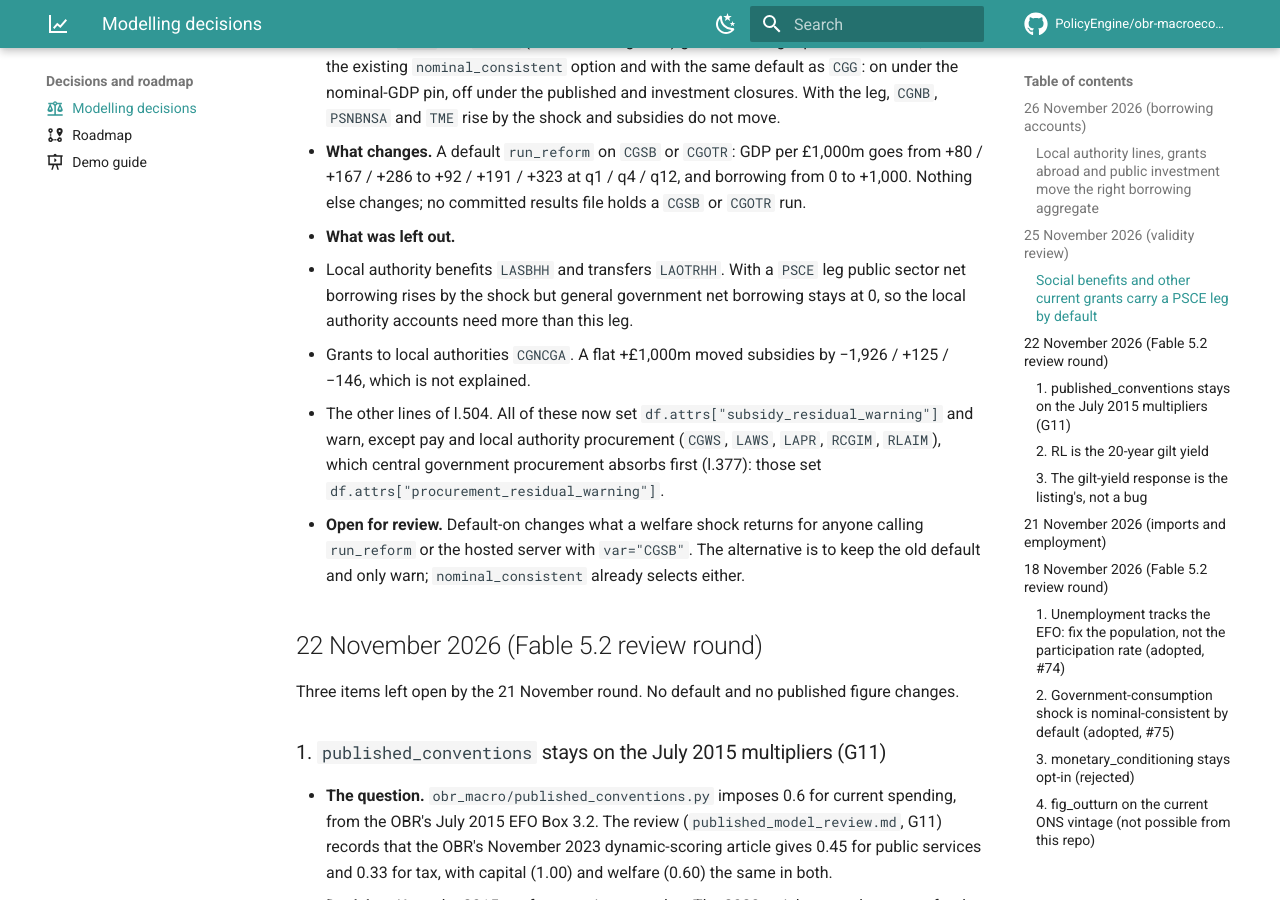
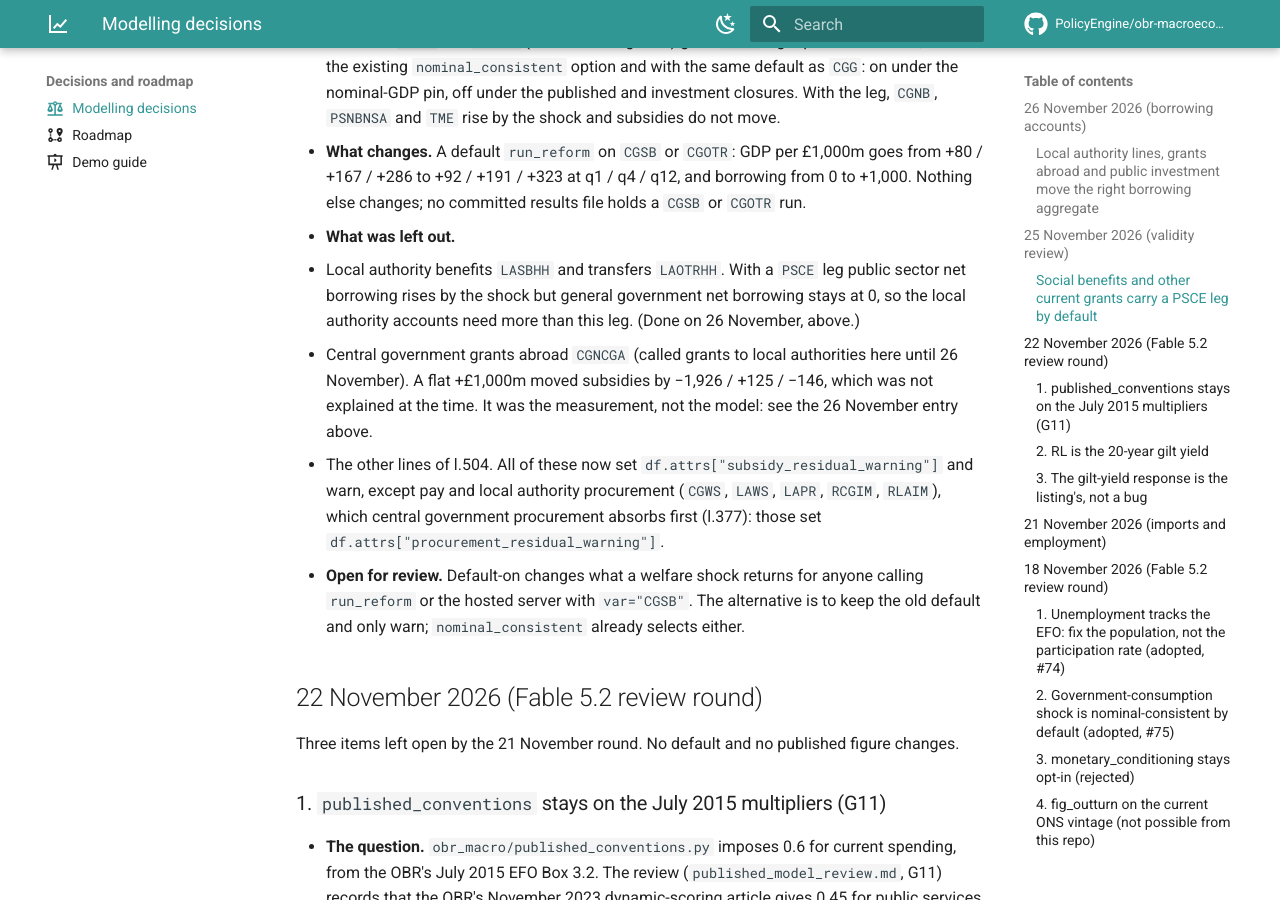
Before and after one commit to PolicyEngine/obr-macroeconomic-model, an MkDocs documentation site: the page built from docs/decisions.md, in a window 1280 px wide and 900 px high, scrolled down 2066 px. Built offline with MkDocs 1.6.1 and Material for MkDocs 9.7.7, drawn with Linux system fonts in a browser that asks for light colours; comment, search, counter and statistics services are not loaded.

Commit message:
Point the 25 November entry at the grants-abroad explanation
Co-Authored-By: Claude Opus 5.5 <noreply@anthropic.com>

```diff
--- a/docs/decisions.md
+++ b/docs/decisions.md
@@ -105,9 +105,11 @@ default closure.
   - Local authority benefits `LASBHH` and transfers `LAOTRHH`. With a
     `PSCE` leg public sector net borrowing rises by the shock but general
     government net borrowing stays at 0, so the local authority accounts
-    need more than this leg.
-  - Grants to local authorities `CGNCGA`. A flat +£1,000m moved subsidies
-    by −1,926 / +125 / −146, which is not explained.
+    need more than this leg. (Done on 26 November, above.)
+  - Central government grants abroad `CGNCGA` (called grants to local
+    authorities here until 26 November). A flat +£1,000m moved subsidies
+    by −1,926 / +125 / −146, which was not explained at the time. It was
+    the measurement, not the model: see the 26 November entry above.
   - The other lines of l.504. All of these now set
     `df.attrs["subsidy_residual_warning"]` and warn, except pay and local
     authority procurement (`CGWS`, `LAWS`, `LAPR`, `RCGIM`, `RLAIM`), which
```
